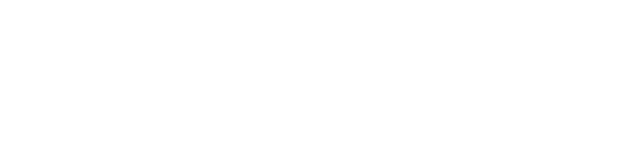
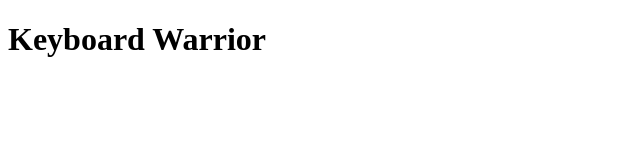
Before and after one commit to bilalhassansg/sparta-project1-game, a plain HTML site: page index.html in a window 1280 px wide. Shown: the whole page, without its empty margins (0-640 px from the left). Drawn offline with Linux system fonts and the light colour scheme.

Commit message:
first heading

```diff
--- a/index.html
+++ b/index.html
@@ -5,6 +5,8 @@
 </head>
 <body>
 
+	<h1>Keyboard Warrior</h1>
+
 	<!-- link to CSS and JS pages -->
 	<link rel="stylesheet" type="text/css" href="css/index.css">
 	<script type="text/javascript" src="js/index.js"></script>
```
